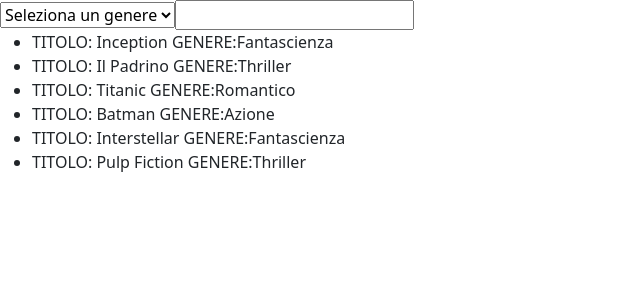
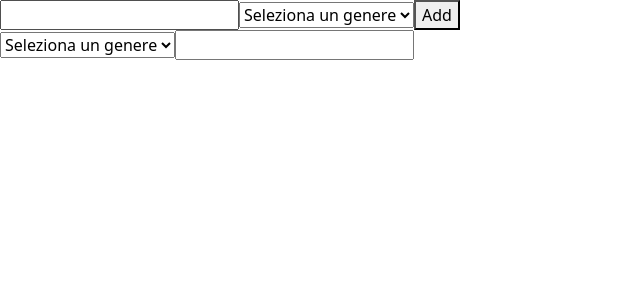
Before and after one commit to SimoneZoroddu/react-movie-filter, a React (Vite) app: page / in a window 1280 px wide. Shown: the top 300 px of the page, without its empty margins (0-640 px from the left). Built offline with nearby package versions, Linux system fonts and the light colour scheme.

Commit message:
add form for adding new films... need to see all films inside before check

```diff
--- a/src/components/AppMain.jsx
+++ b/src/components/AppMain.jsx
@@ -12,26 +12,49 @@
 
     const [filmsFiltered, setfilmsFiltered] = useState([])
     const [title, setTitle] = useState('')
+    const [addNewTitle, setAddNewTitle] = useState('')
+    const [addNewGenre, setAddNewGenre] = useState('')
+
+    const [addNewFilms, setAddNewFilms] = useState(filmsFiltered)
+
+
+
 
     useEffect(() => {
 
         const filteredFilms = array.filter(filterFilms => filterFilms.genre.includes(genre))
-        const filteredByTitle = filteredFilms.filter((film)=> film.title.includes(title))
+        const filteredByTitle = filteredFilms.filter((film) => film.title.includes(title))
         setfilmsFiltered(filteredByTitle)
 
     }, [genre, title])
 
 
-    //console.log(title);
-    //console.log(filmsFiltered);
+    function addNewFilm(e) {
+        e.preventDefault()
+        const newObjectWithFilm = [{ title: addNewTitle, genre: addNewGenre }, ...filmsFiltered]
+        console.log(newObjectWithFilm);
+        setAddNewFilms(newObjectWithFilm)
 
-  /*   const arrayFilteredByName = filmsFiltered.filter((film)=> film.title.includes(title)) */
-    //console.log(prova);
+    }
 
 
 
     return (
         <>
+            <form action="" onSubmit={addNewFilm}>
+                <input type="text" value={addNewTitle} onChange={(e) => setAddNewTitle(e.target.value)} />
+                <select name="" id="" value={addNewGenre} onChange={(e) => setAddNewGenre(e.target.value)}>
+                    <option value="">Seleziona un genere</option>
+                    {
+                        settedGenre.map((singleGenre, index) => (
+
+                            <option key={index} value={singleGenre} > {singleGenre}</option>
+
+                        ))
+                    }
+                </select>
+                <button>Add</button>
+            </form>
             <select name="Films" id="films" value={genre} onChange={(e) => setGenre(e.target.value)}>
                 <option value="">Seleziona un genere</option>
                 {
@@ -46,7 +69,7 @@
             <input type="text" value={title} onChange={(e) => setTitle(e.target.value)} />
             <ul>
                 {
-                    filmsFiltered.map((singleArray, index) => (
+                    addNewFilms.map((singleArray, index) => (
 
                         <li key={index}>TITOLO: {singleArray.title} GENERE:{singleArray.genre}</li>
 
@@ -83,6 +106,11 @@
 
 
 
+//console.log(title);
+//console.log(filmsFiltered);
+
+const arrayFilteredByName = filmsFiltered.filter((film)=> film.title.includes(title))
+//console.log(prova);
 
 
 
```
